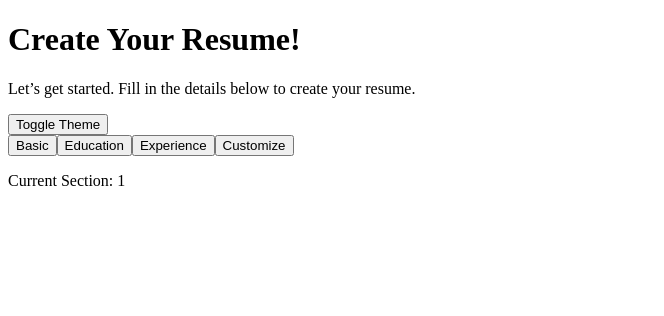
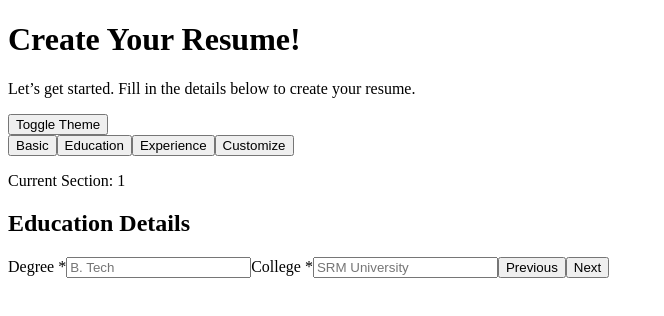
Before and after one commit to aneesh199608/odin-cv-application, a React (Vite) app: page / in a window 1280 px wide. Both pictures are taken after a click on the button "Education". Shown: the top 316 px of the page, without its empty margins (0-664 px from the left). Built offline with nearby package versions, Linux system fonts and the light colour scheme.

Commit message:
feat: implement EducationForm section with basic inputs

```diff
--- a/src/App.jsx
+++ b/src/App.jsx
@@ -4,11 +4,12 @@ import BasicDetailsForm from './components/BasicDetailsForm';
 import GeneralPreview from './GeneralPreview';
 import FormHeader from './components/FormHeader';
 import SectionToggle from './components/SectionToggle';
+import EducationForm from './components/EducationForm';
 
 export default function App() {
   const [resume, setResume] = useState({
     general: { fullName: '', jobTitle: '', email: '', phone: '', location: '', summary: ''},
-    education: [],
+    education: { degree: '', college: ''},
     experience: [],
     theme: { headerColor: '#ccefff'}
   });
@@ -29,6 +30,15 @@ export default function App() {
             }
           />
         )}
+
+        {step === '1' && (
+          <EducationForm
+            data={resume.general}
+            onChange={(general) =>
+              setResume({...resume,general})
+            }
+          />
+        )}
         {/* <GeneralPreview resume={resume} /> */}
       </div>
     </>
--- a/src/components/EducationForm.jsx
+++ b/src/components/EducationForm.jsx
@@ -8,32 +8,30 @@ export default function EducationForm( { data, onChange }) {
 
     return (
         <form className="form">
-            <h1>Create your resume</h1>
-            <p className="subtitle">
-                Let's get started. Fill in the details below to create your resume.
-            </p>
+            <h2>Education Details</h2>
 
-            <label>Full Name *
+            <label>Degree *
                 <input
-                    name="fullName"
-                    value={data.fullName}
+                    name="degree"
+                    value={data.degree}
                     onChange={handle}
-                    placeholder="Name"
+                    placeholder="B. Tech"
                     required
                  />
             </label>
 
-            <label>Job Title (optional)
+            <label>College *
                 <input
-                    name="jobTitle"
-                    value={data.jobTitle}
+                    name="college"
+                    value={data.college}
                     onChange={handle}
-                    placeholder="Title"
+                    placeholder="SRM University"
                     required
                  />
             </label>
 
-            <button type="button">Next</button>
+            <button className="secondary-button" type="button">Previous</button>
+            <button className="primary-button" type="button">Next</button>
         </form>
     )
 }
```
